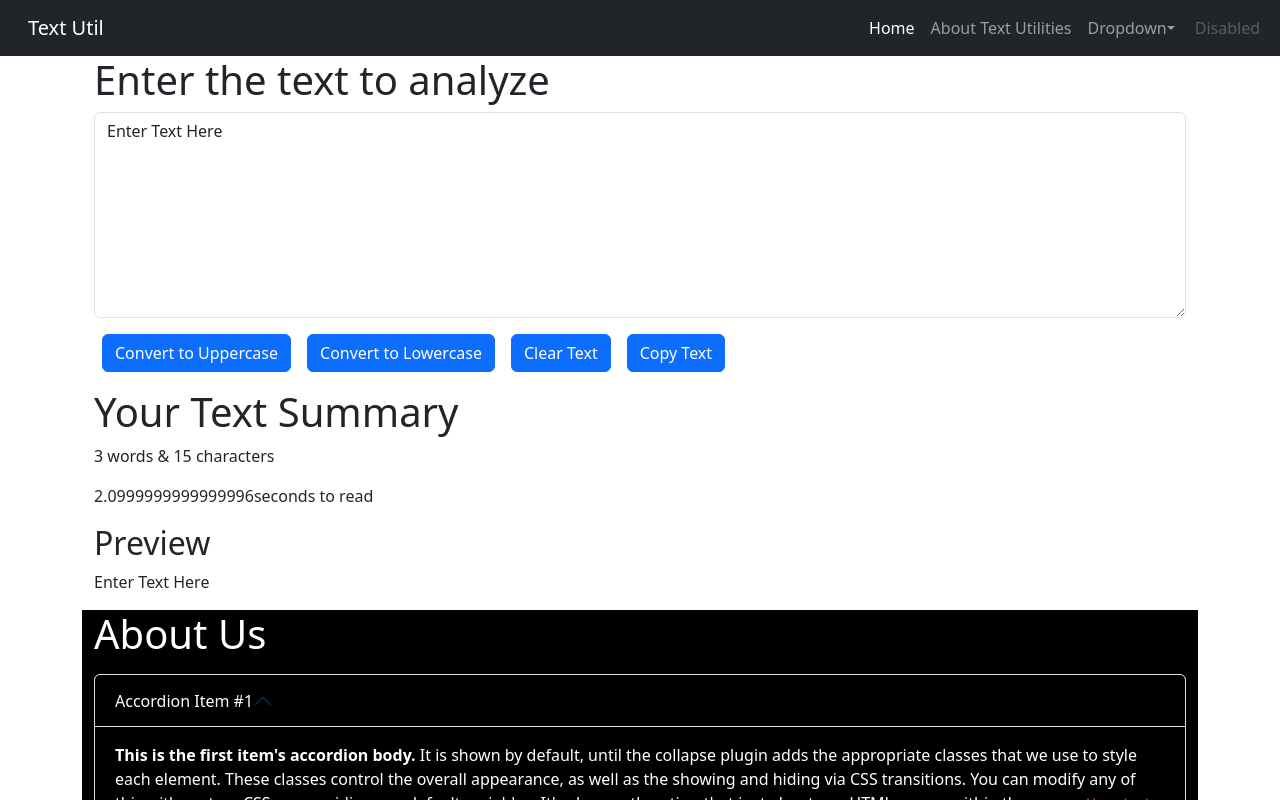
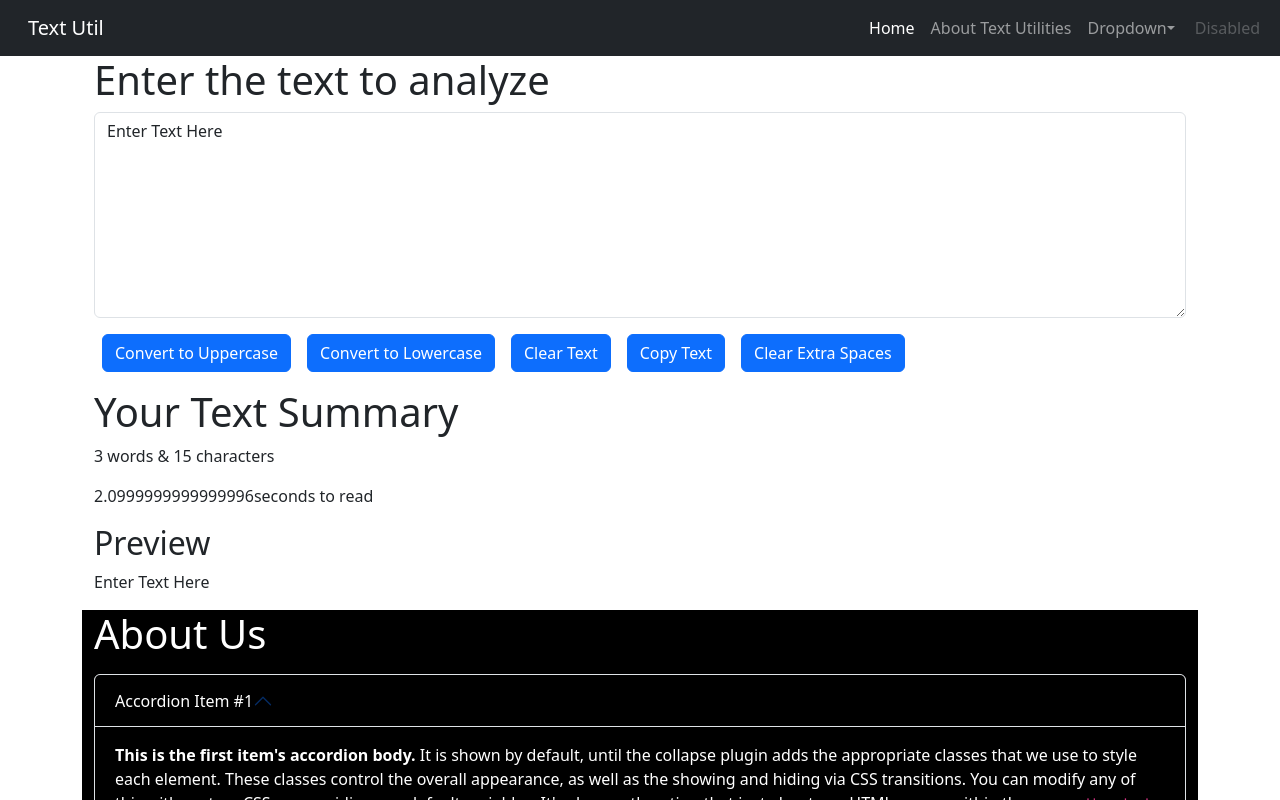
Before and after one commit to kwrdivyaraj100/textutils_react, a React (Create React App) app: page / in a window 1280 px wide. Shown: the top 800 px of the page. Built offline with nearby package versions, Linux system fonts and the light colour scheme.

Commit message:
Handle extra spaces

```diff
--- a/src/components/TextForm.jsx
+++ b/src/components/TextForm.jsx
@@ -25,6 +25,11 @@
         navigator.clipboard.writeText(text.value);
     }
 
+    function handleExtraSpaces(){
+        let newText = text.split(/[ ]+/);
+        setText(newText.join(" "));
+    }
+
   return (
     <>
     <div className='container'>
@@ -36,6 +41,7 @@
         <button className='btn btn-primary mx-2' onClick={handleLoClick}>Convert to Lowercase</button>
         <button className='btn btn-primary mx-2' onClick={handleClearText}>Clear Text</button>
         <button className='btn btn-primary mx-2' onClick={handleCopy}>Copy Text</button>
+        <button className='btn btn-primary mx-2' onClick={handleExtraSpaces}>Clear Extra Spaces</button>
         </div>
         <div className='container my-3'>
             <h1>Your Text Summary</h1>
```
